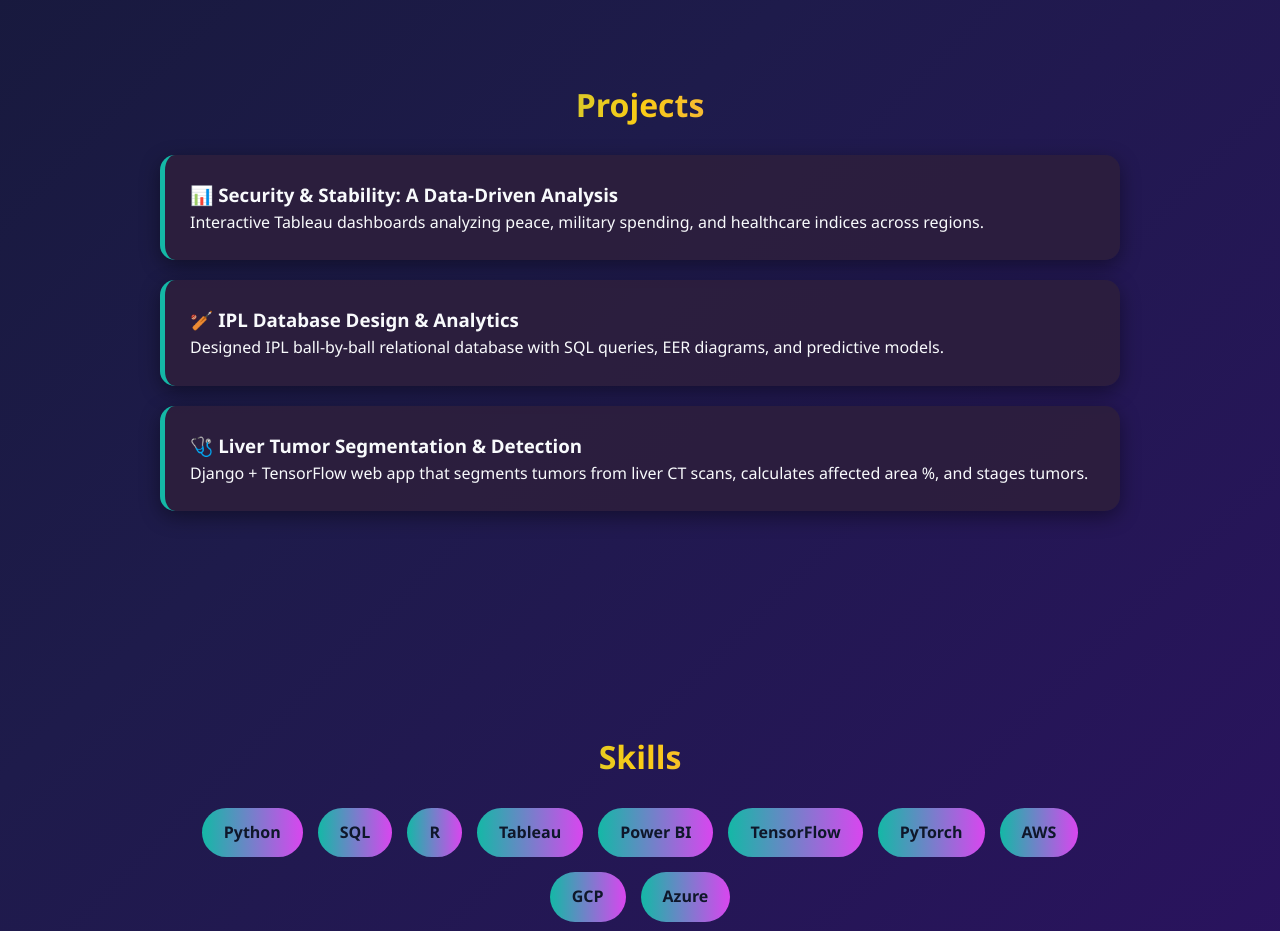
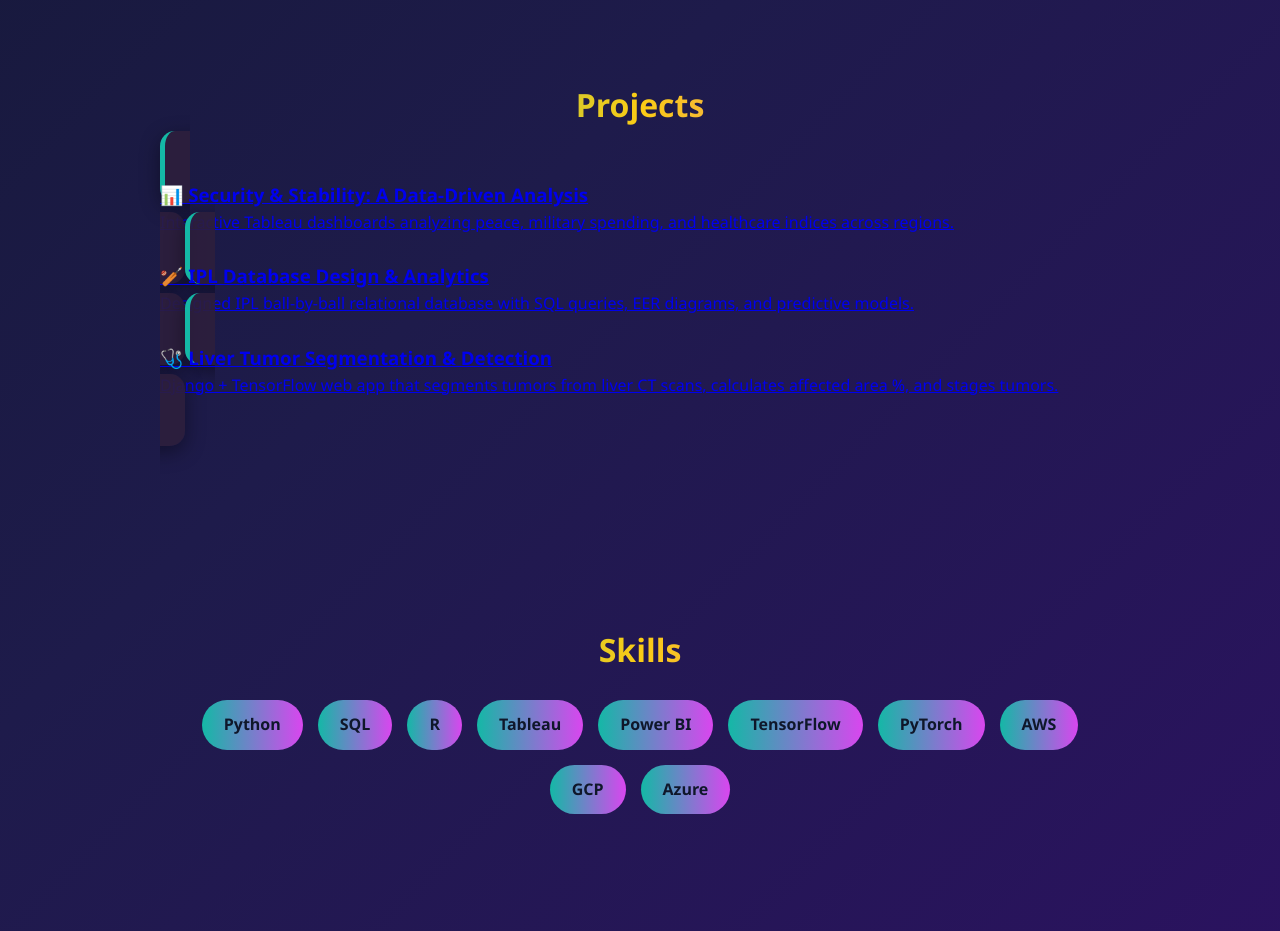
Before and after one commit to praneeth586/portfolio-praneethvenkatasai, a plain HTML site: page index.html in a window 1280 px wide. Shown: the part 1200-2131 px from the top of the page. Drawn offline with Linux system fonts and the light colour scheme.

Commit message:
Update style.css

```diff
--- a/style.css
+++ b/style.css
@@ -196,21 +196,3 @@
   margin-top: 50px;
   border-top: 2px solid #14b8a6;
 }
-.card {
-  display: block;
-  background: rgba(45, 30, 60, 0.9);
-  margin: 20px 0;
-  padding: 25px;
-  border-radius: 15px;
-  border-left: 5px solid #14b8a6;
-  box-shadow: 0 6px 20px rgba(0,0,0,0.4);
-  transition: transform 0.4s ease, background 0.4s ease, border-color 0.4s;
-  text-decoration: none; /* removes underline */
-  color: inherit; /* keeps text color consistent */
-}
-
-.card:hover {
-  transform: translateY(-10px) scale(1.02);
-  background: rgba(75, 30, 75, 0.95);
-  border-color: #facc15;
-}
```
